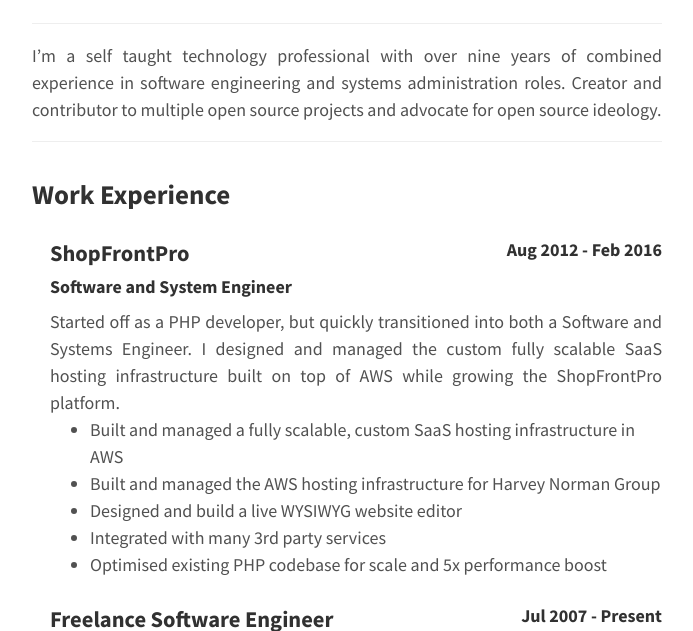
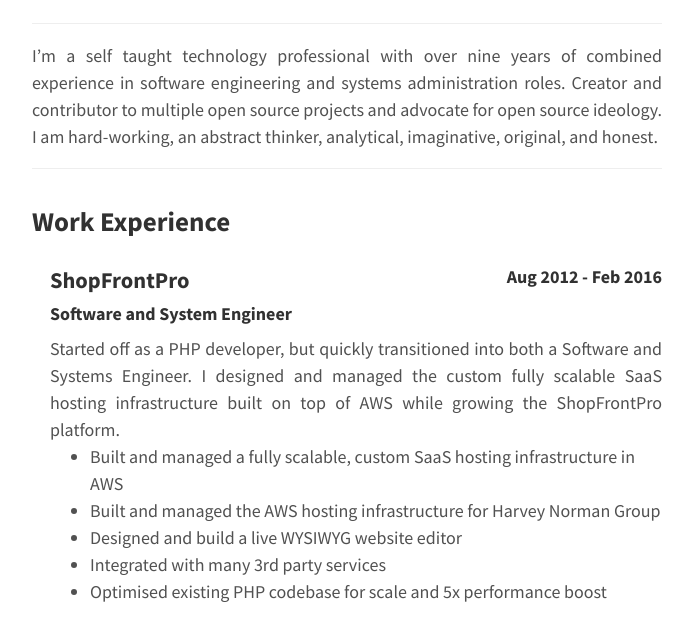
Before and after one commit to icodethings/icodethings.github.io, a Jekyll site: the page built from resume/index.html, in a window 1280 px wide and 900 px high, cut to the strip 269-900 px from the top of the window. Shown: the whole strip, without its empty margins (293-986 px from the left). Built offline with Jekyll 4.4.1, drawn with Linux system fonts in a browser that asks for light colours; some of the changed lines change nothing that is shown.

Commit message:
~SEO~ and a few updates

```diff
--- a/_config.yml
+++ b/_config.yml
@@ -22,8 +22,16 @@
 permalink: pretty
 excerpt_separator: <!--more-->
 
+# SEO
+twitter:
+  username: matt_v
+author:
+  twitter: matt_v
+  picture: https://avatars2.githubusercontent.com/u/3532069
+
 gems:
   - jekyll-paginate
   - jekyll-redirect-from
   - jekyll-sitemap
   - jekyll-feed
+  - jekyll-seo-tag
--- a/_data/resume.json
+++ b/_data/resume.json
@@ -6,7 +6,7 @@
 		"email": "matt@icodethin.gs",
 		"phone": "+61 488 133 781",
 		"website": "http://icodethin.gs",
-		"summary": "I’m a self taught technology professional with over nine years of combined experience in software engineering and systems administration roles. Creator and contributor to multiple open source projects and advocate for open source ideology.",
+		"summary": "I’m a self taught technology professional with over nine years of combined experience in software engineering and systems administration roles. Creator and contributor to multiple open source projects and advocate for open source ideology. I am hard-working, an abstract thinker, analytical, imaginative, original, and honest.",
 		"profiles": [
 			{
 				"network": "Twitter",
--- a/_includes/head.html
+++ b/_includes/head.html
@@ -2,7 +2,6 @@
 	<meta charset="UTF-8">
 	<link href="http://gmpg.org/xfn/11" rel="profile">
 
-  <!-- Enable responsiveness on mobile devices-->
 	<meta name="viewport" content="width=device-width, initial-scale=1.0">
 
 	<title>
@@ -13,17 +12,27 @@
 		{% endif %}
 	</title>
 
-  <!-- CSS -->
+	{% seo title=false %}
+	<script type="application/ld+json">
+		{
+			"@context" : "http://schema.org",
+			"@type" : "Person",
+			"name" : "Matthew Vandenbossche",
+			"url" : "http://icodethin.gs",
+			"sameAs" : [
+				"https://www.facebook.com/icodethin.gs",
+				"https://twitter.com/matt_v",
+				"https://au.linkedin.com/in/matthewvandenbossche"
+			]
+		}
+	</script>
+
 	<link rel="stylesheet" href="{{ site.baseurl }}/css/styles.css">
-
-	<!-- Fonts -->
 	<link href='https://fonts.googleapis.com/css?family=Source+Sans+Pro:400,700' rel='stylesheet' type='text/css'>
 
-  <!-- Icons -->
 	<link rel="apple-touch-icon-precomposed" sizes="144x144" href="{{ site.baseurl }}/public/apple-touch-icon-precomposed.png">
 	<link rel="shortcut icon" href="{{ site.baseurl }}/public/favicon.ico">
 
-  <!-- RSS -->
 	<link rel="alternate" type="application/atom+xml" title="{{ site.title }}" href="{{ site.baseurl }}/atom.xml">
 
 	<script>
@@ -35,9 +44,7 @@
 
 		ga('create', 'UA-72707872-1', 'auto');
 		ga('send', 'pageview');
-	</script>
 
-	<script>
 		var jsClass = 'js';
 
 		if(!!window.print){
@@ -65,17 +72,4 @@
 
 		document.documentElement.className += jsClass;
 	</script>
-
-	<script type="application/ld+json">
-{
-  "@context" : "http://schema.org",
-  "@type" : "Person",
-  "name" : "Matthew Vandenbossche",
-  "url" : "http://icodethin.gs",
-  "sameAs" : [
-    "https://www.facebook.com/icodethin.gs",
-    "twitter.com/matt_v"
-  ]
-}
-</script>
 </head>
--- a/resume/index.html
+++ b/resume/index.html
@@ -171,7 +171,6 @@
 	{% endfor %}
 </div>
 
-
 <div class="contact-foot section">
 	<h2>Get in Contact</h2>
 
```
Lines whose indentation alone changed are shown as unchanged.
